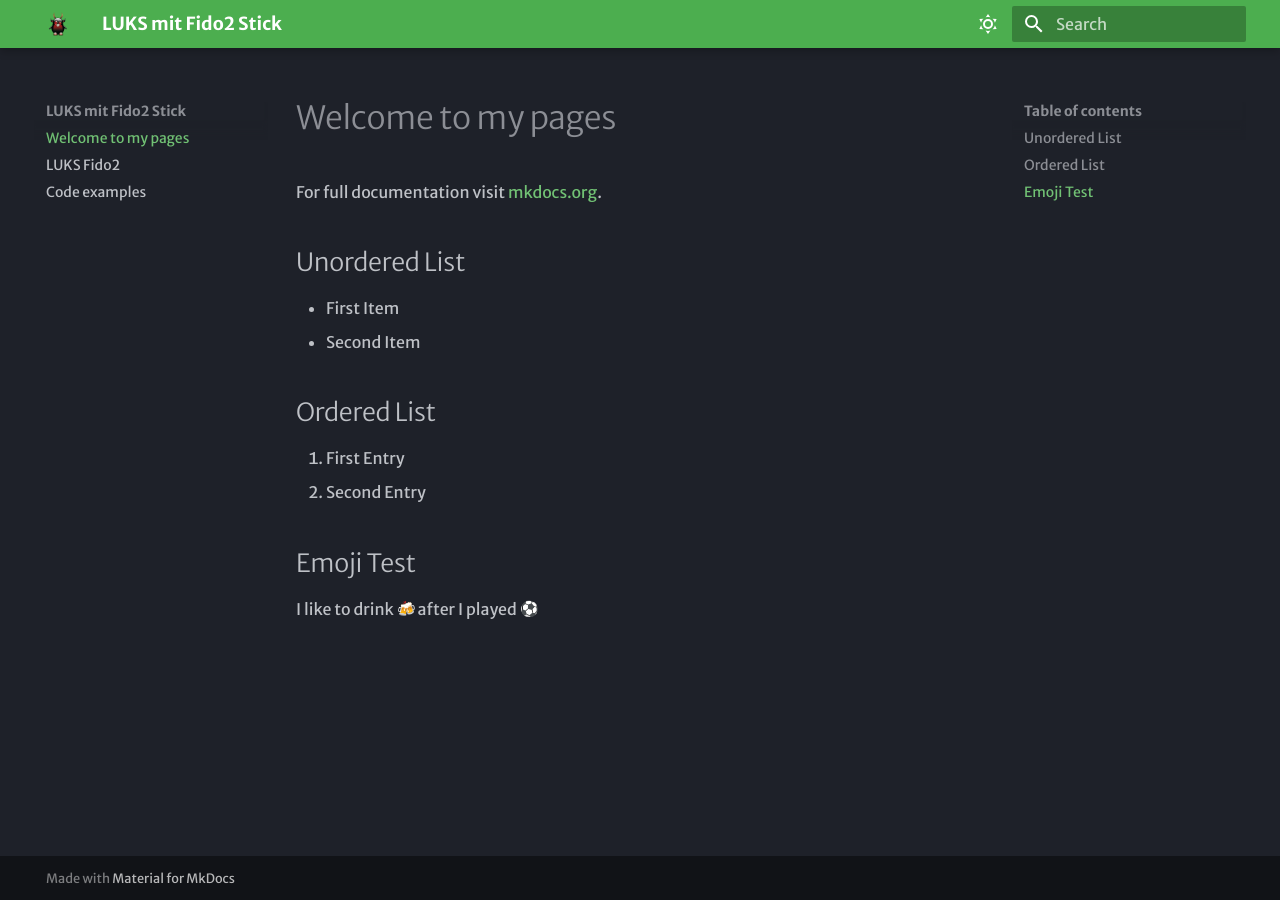
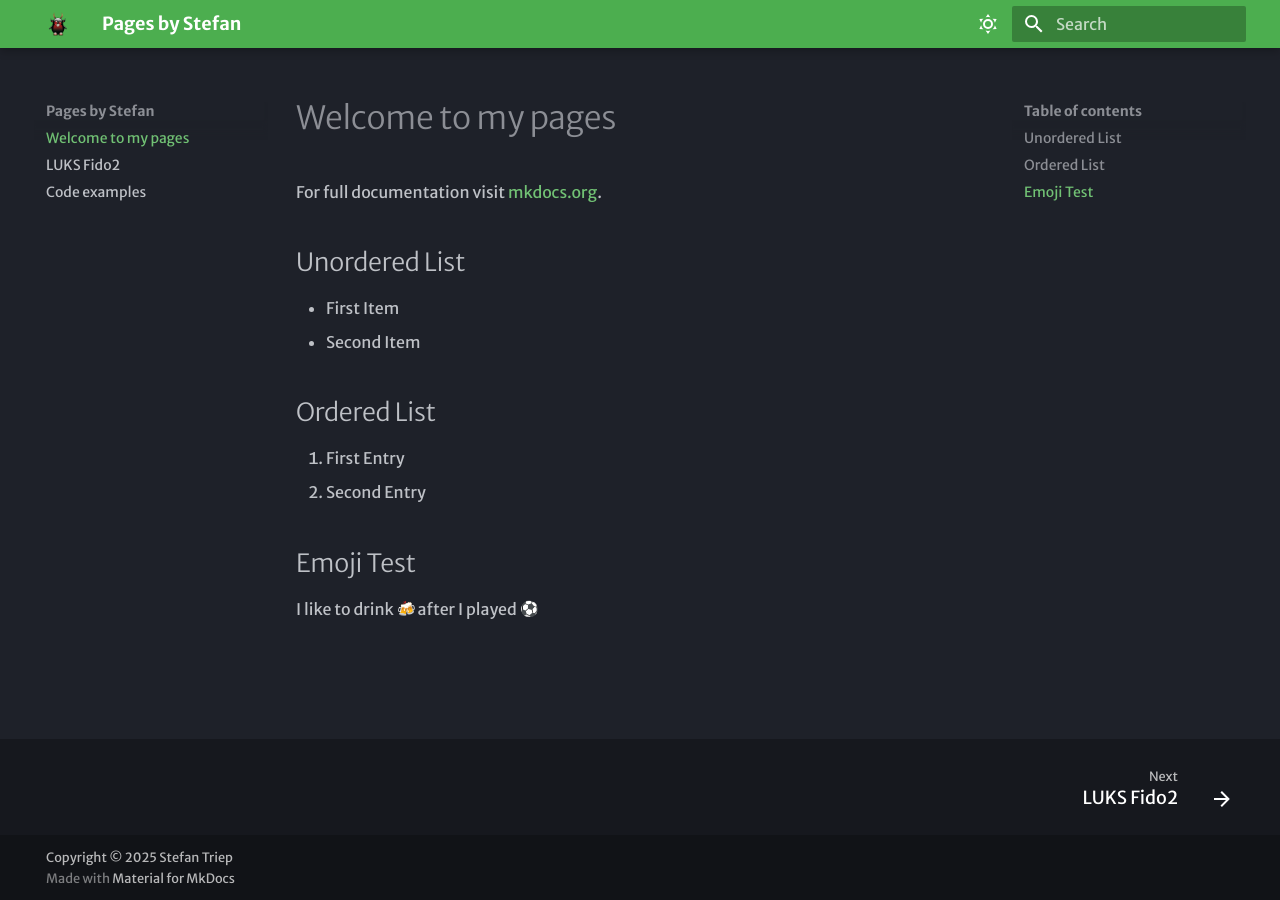
Before and after one commit to triepo/mkdoc-journey, an MkDocs documentation site: the page built from docs/index.md, in a window 1280 px wide. Built offline with MkDocs 1.6.1 and Material for MkDocs 9.7.7, drawn with Linux system fonts in a browser that asks for light colours; emoji names are drawn with the system emoji font; some web fonts are replaced.

Commit message:
changed site name in mkdocs.yml

```diff
--- a/mkdocs.yml
+++ b/mkdocs.yml
@@ -1,4 +1,4 @@
-site_name: LUKS mit Fido2 Stick
+site_name: Pages by Stefan
 
 theme:
   name: material
@@ -8,6 +8,8 @@ theme:
 
   logo: assets/jigo-evil-tux-4930.png
   favicon: assets/favicon.ico
+  features:
+    - navigation.footer
   palette:
     - scheme: slate
       toggle:
@@ -17,7 +19,7 @@ theme:
       accent: deep purple
     - scheme: default
       toggle:
-        icon: material/weather-sunny
+        icon: material/weather-night
         name: Light Mode
       primary: blue
       accent: deep orange
@@ -30,8 +32,10 @@ markdown_extensions:
   - pymdownx.inlinehilite
   - pymdownx.snippets
   - pymdownx.superfences
-#markdown_extensions:
+
   - attr_list
   - pymdownx.emoji:
       emoji_index: !!python/name:material.extensions.emoji.twemoji
       emoji_generator: !!python/name:material.extensions.emoji.to_svg
+
+copyright: Copyright &copy; 2025 Stefan Triep
```
